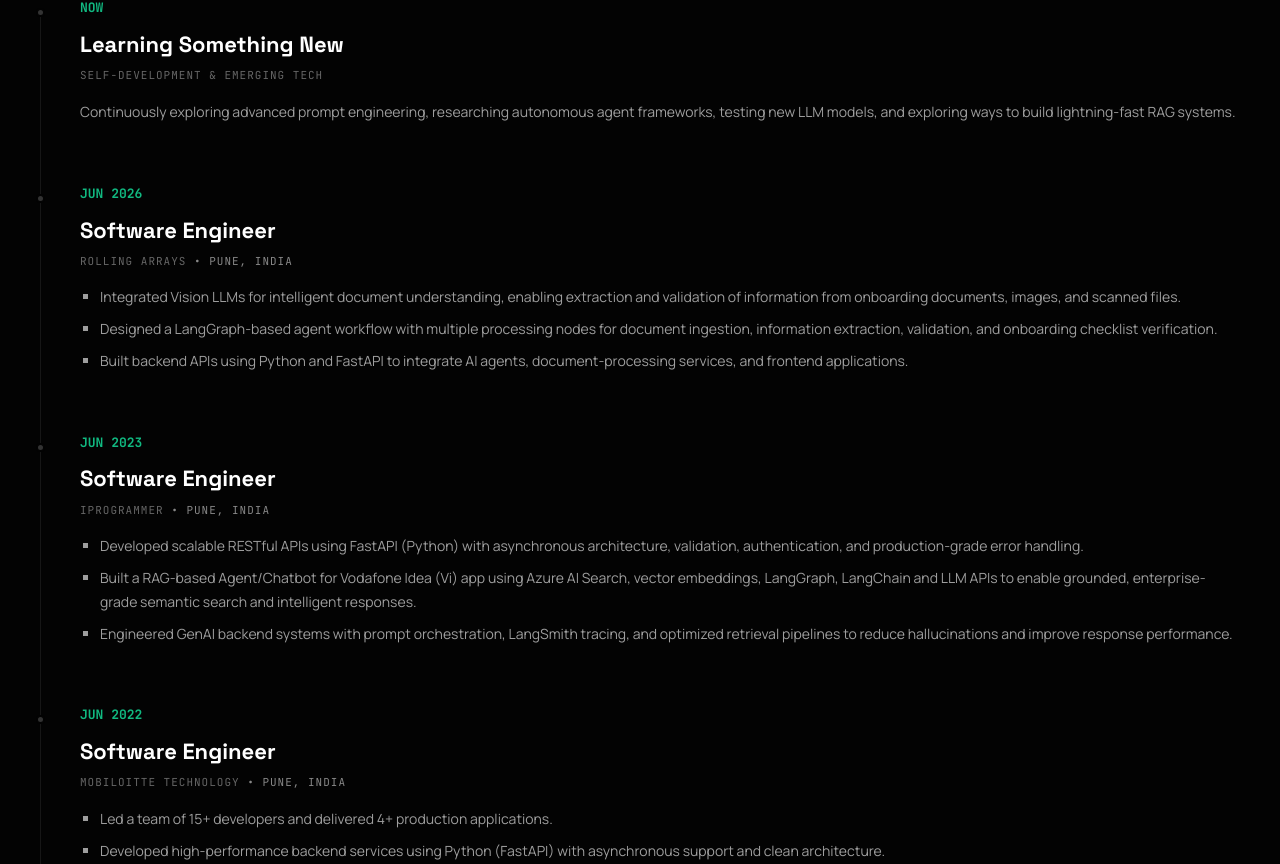
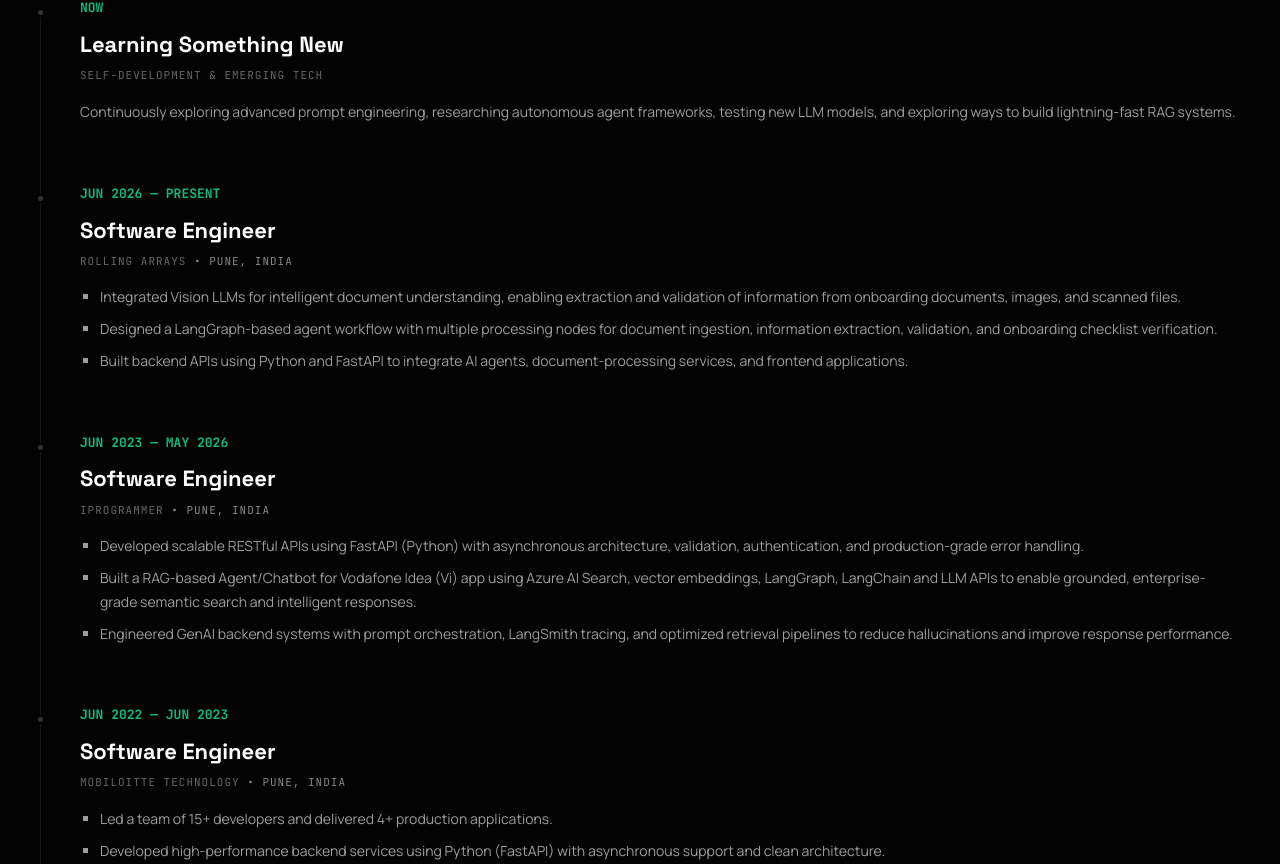
Before and after one commit to devshivamthakur/devshivamthakur.github.io, a React (Vite) app: page /#/about in a window 1280 px wide. Shown: the part 2416-3280 px from the top of the page. Built offline with nearby package versions, Linux system fonts and the light colour scheme.

Commit message:
feat: improve job experience display by formatting job periods and enhancing readability

```diff
--- a/src/pages/About.jsx
+++ b/src/pages/About.jsx
@@ -192,10 +192,14 @@ export default function About() {
           </div>
 
           {/* Jobs mapping */}
-          {experience.map((job, idx) => (
+          {experience.map((job, idx) => {
+            const [start, end] = job.period.split('—').map((s) => s.trim());
+            return (
               <div key={idx} className="min-timeline-item">
                 <div className="min-timeline-dot" />
-              <div className="min-timeline-year">{job.period.split('—')[0].trim()}</div>
+                <div className="min-timeline-year">
+                  {start} — {end}
+                </div>
                 <h3 className="min-timeline-title">{job.role.split('—')[0].trim()}</h3>
                 <div className="min-timeline-company">
                   {job.company} <span>• {job.location}</span>
@@ -208,7 +212,8 @@ export default function About() {
                   </ul>
                 </div>
               </div>
-          ))}
+            );
+          })}
         </div>
       </section>
 
```
Lines whose indentation alone changed are shown as unchanged.
